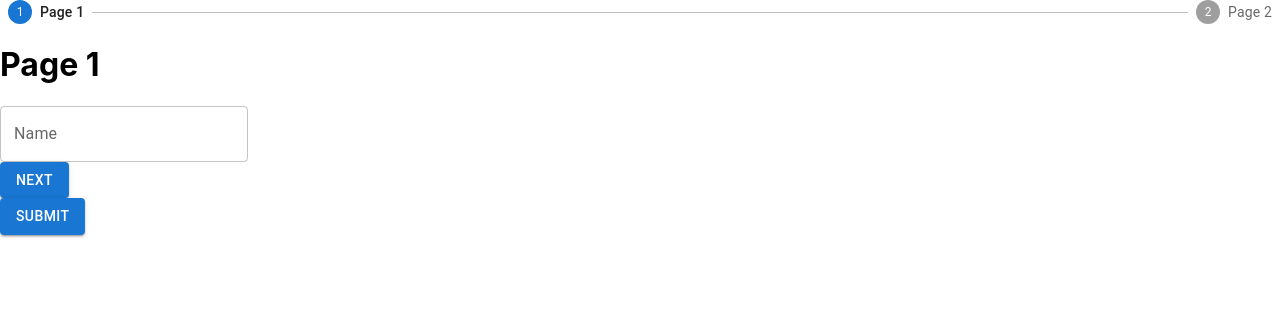
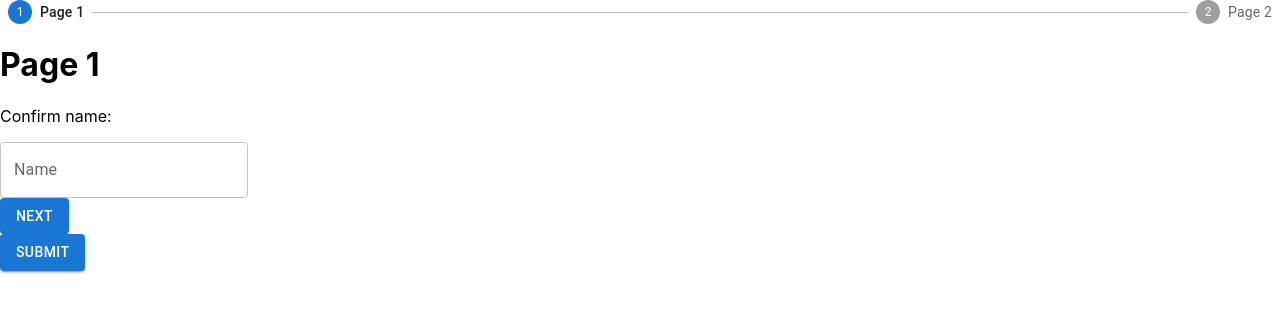
Before and after one commit to johnmchale/reactrouterform, a React (Create React App) app: page / in a window 1280 px wide. Shown: the top 312 px of the page. Built offline with nearby package versions, Linux system fonts and the light colour scheme.

Commit message:
use Customer object for name and email

```diff
--- a/src/App.js
+++ b/src/App.js
@@ -1,14 +1,15 @@
 import { useState } from 'react';
 import { useHistory, Route, Switch } from 'react-router-dom';
 import { Stepper, Step, StepLabel } from '@mui/material';
+import { Button } from '@mui/material';
 import Page1 from './Page1';
 import Page2 from './Page2';
-import { Button } from '@mui/material';
 
 function App() {
   const [activeStep, setActiveStep] = useState(0);
   const history = useHistory();
   const steps = ['Page 1', 'Page 2'];
+  const [customer, setCustomer] = useState({});
 
   const handleNext = (path) => {
     setActiveStep(activeStep + 1);
@@ -22,10 +23,7 @@ function App() {
 
   const handleSubmit = (event) => {
     event.preventDefault();
-    const name = sessionStorage.getItem('name');
-    const email = sessionStorage.getItem('email');
-    console.log('Name:', name);
-    console.log('Email:', email);
+    console.log('Customer:', customer);
   };
 
   return (
@@ -40,10 +38,18 @@ function App() {
       <form onSubmit={handleSubmit}>
         <Switch>
           <Route exact path="/">
-            <Page1 handleNext={() => handleNext('/page2')} />
+            <Page1
+              handleNext={() => handleNext('/page2')}
+              setCustomer={setCustomer}
+              customer={customer}
+            />
           </Route>
           <Route path="/page2">
-            <Page2 handleBack={handleBack} handleNext={() => handleNext('/')} />
+            <Page2
+              handleBack={handleBack}
+              setCustomer={setCustomer}
+              customer={customer}
+            />
           </Route>
         </Switch>
         <Button variant="contained" type="submit">
--- a/src/Page1.js
+++ b/src/Page1.js
@@ -1,18 +1,15 @@
-import { useState } from "react";
 import { Button, TextField } from "@mui/material";
 
-function Page1({ handleNext }) {
-  const [name, setName] = useState("");
-
+function Page1({ handleNext, setCustomer, customer }) {
   const handleNameChange = (event) => {
-    setName(event.target.value);
-    sessionStorage.setItem("name", event.target.value);
+    setCustomer({ ...customer, name: event.target.value });
   };
 
   return (
     <div>
       <h1>Page 1</h1>
-      <TextField id="name-input" label="Name" value={name} onChange={handleNameChange} />
+      <p>Confirm name: {customer.name}</p>
+      <TextField id="name-input" label="Name" onChange={handleNameChange} />
       <br />
       <Button variant="contained" onClick={handleNext}>
         Next
--- a/src/Page2.js
+++ b/src/Page2.js
@@ -1,28 +1,21 @@
-import { useState } from "react";
-import { Button, TextField } from "@mui/material";
+import { Button, TextField } from '@mui/material';
 
-function Page2({ handleBack, handleNext }) {
-  const [email, setEmail] = useState("");
-
+function Page2({ handleBack, setCustomer, customer }) {
   const handleEmailChange = (event) => {
-    setEmail(event.target.value);
-    sessionStorage.setItem("email", event.target.value);
+    setCustomer({ ...customer, email: event.target.value });
+    sessionStorage.setItem('email', event.target.value);
   };
 
   return (
     <div>
       <h1>Page 2</h1>
-      <p>Confirm name: {sessionStorage.getItem("name")}</p>
-      <TextField id="email-input" label="Email" value={email} onChange={handleEmailChange} />
+      <p>Confirm email: {customer.email}</p>
+      <TextField id="email-input" label="Email" onChange={handleEmailChange} />
       <br />
       <Button variant="contained" onClick={handleBack}>
         Back
       </Button>
-      {/* <Button variant="contained" onClick={handleNext}>
-        Next
-      </Button> */}
     </div>
   );
 }
-
 export default Page2;
```
